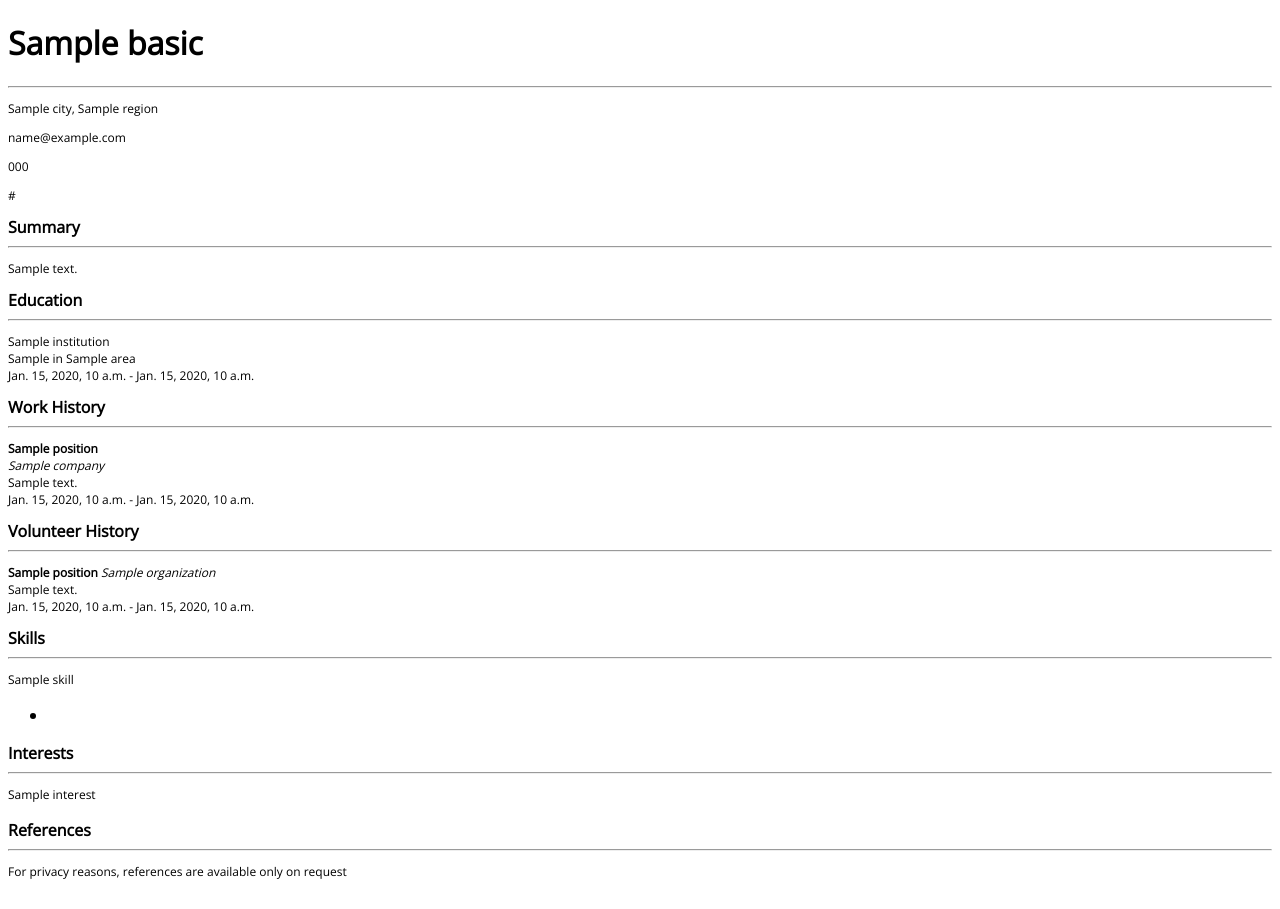
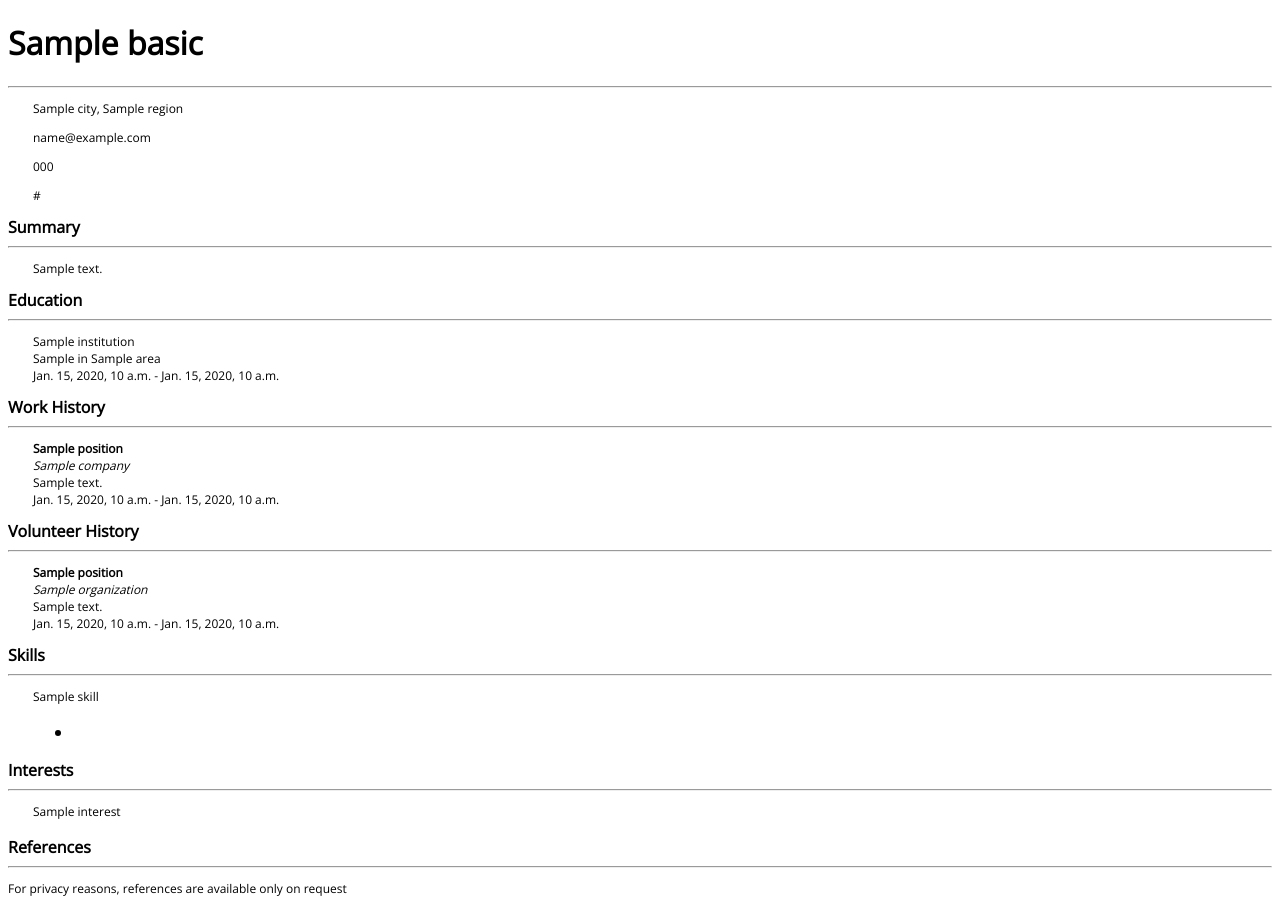
Before and after one commit to bradmryan/resume, a Django app: template main/templates/main/resume.html in a window 1280 px wide. Before the commit the page ends 879 px from the top, so only its background shows below. Run offline with Django 3.2, Linux system fonts and the light colour scheme; the template is opened without the code that fills it: most values are stand-ins (such as "Sample title", 1, 10 or a date in 2020).

Commit message:
added indenting

```diff
--- a/main/templates/main/resume.html
+++ b/main/templates/main/resume.html
@@ -11,38 +11,52 @@
         font-size: 12px;
         padding: 0 0 0 0;
       }
+      .indent {
+        padding-left: 25px;
+      }
     </style>
   </head>
   <body>
     <div>
       <h1>{{ basics.name }}</h1><hr>
+      <div class="indent">
         <p>{{ basics.location.city }}, {{ basics.location.region}}</p>
         <p>{{ basics.email }}</p>
         <p>{{ basics.phone }}</p>
         <p>{{ basics.website }}</p>
+      </div>
       <strong>Summary</strong><hr>
+      <div class="indent">
         <p>{{ basics.summary }}</p>
+      </div>
       <strong>Education</strong><hr>
+      <div class="indent">
         {% for edu in education %}
           <p>{{ edu.institution }}<br>
           {{ edu.studyType }} in {{ edu.area }}<br>
           {{ edu.startDate }} - {{ edu.endDate}}</p>
         {% endfor %}
+      </div>
       <strong>Work History</strong><hr>
+      <div class="indent">
         {% for job in work %}
           <p><strong>{{ job.position }}</strong><br>
           <i>{{ job.company }}</i><br>
           {{ job.summary }}<br>
           {{ job.startDate }} - {{ job.endDate }}</p>
         {% endfor %}
+      </div>
       {% if volunteer %}<strong>Volunteer History</strong><hr>{% endif %}
       {% for job in volunteer %}
-        <p><strong>{{ job.position }}</strong>
+      <div class="indent">
+        <p><strong>{{ job.position }}</strong><br>
         <i>{{ job.organization }}</i><br>
         {{ job.summary }}<br>
         {{ job.startDate }} - {{ job.endDate }}</p>
+      </div>
       {% endfor %}
       {% if skills %}<strong>Skills</strong><hr>
+        <div class="indent">
           {% for skill in skills %}
             <p>{{ skill.name }}</p>
             <ul>
@@ -50,8 +64,11 @@
                 <li>{{ keyword.keyword }}</li>
               {% endfor %}
             </ul>
-      {% endfor %}{% endif %}
-      {% if interests %}<strong>Interests</strong><hr>{% endif %}
+          {% endfor %}
+        </div>
+      {% endif %}
+      {% if interests %}<strong>Interests</strong><hr>
+        <div class="indent">
           {% for interest in interests %}
             <p>{{ interest.name }}</p>
             <ul>
@@ -60,6 +77,8 @@
               {% endfor %}
             </ul>
           {% endfor %}
+        </div>
+      {% endif %}
       <strong>References</strong><hr>
       <p>For privacy reasons, references are available only on request</p>
     </div>
```
Lines whose indentation alone changed are shown as unchanged.
